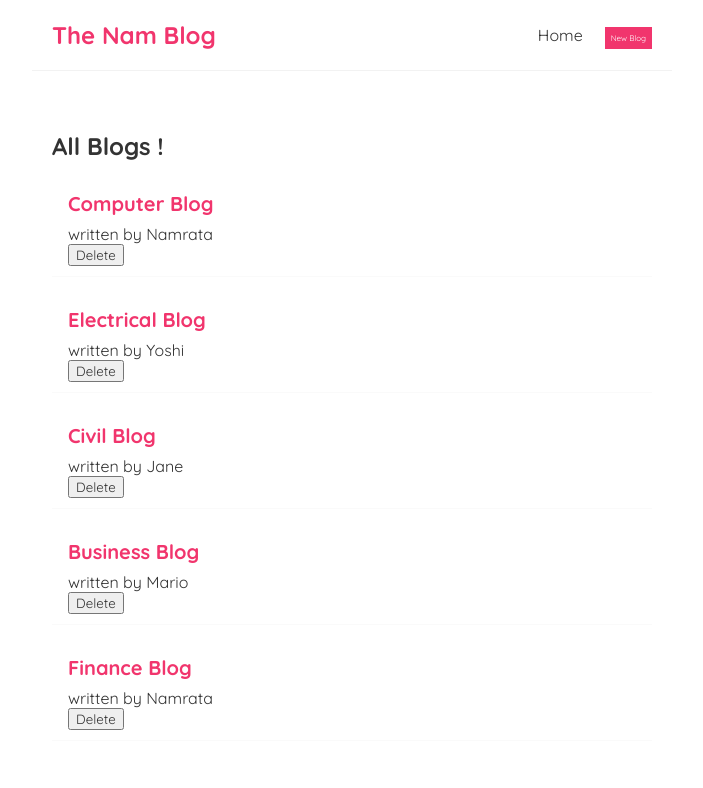
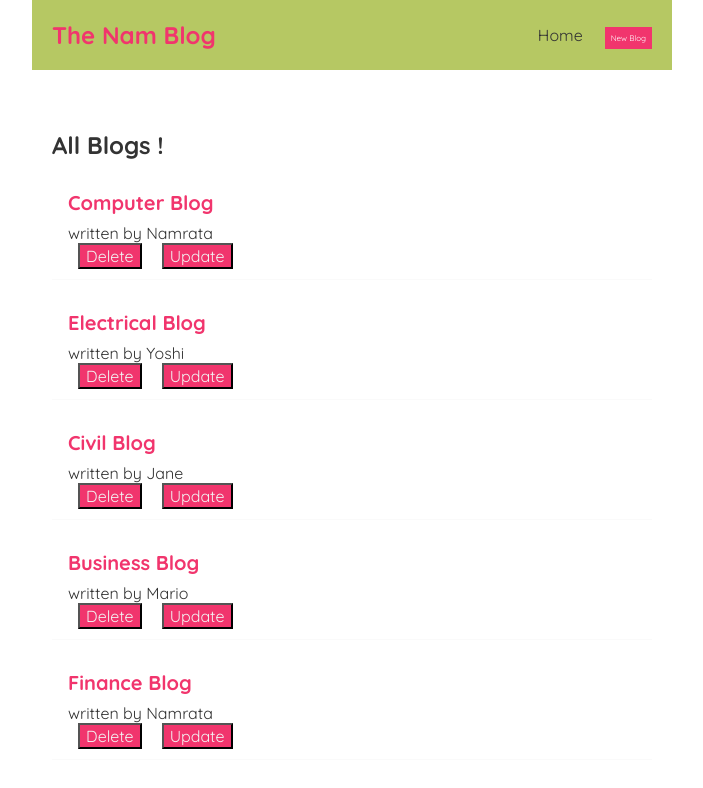
Before and after one commit to namratabhavsar/Complete-React, a React (Vite) app: page / in a window 1280 px wide. Shown: the top 788 px of the page, without its empty margins (288-991 px from the left). Built offline with nearby package versions, Linux system fonts and the light colour scheme.

Commit message:
function as prop Updates blog title

```diff
--- a/src/BlogList.jsx
+++ b/src/BlogList.jsx
@@ -1,7 +1,6 @@
-const BlogList= ({title,blogsprop,handleClick}) => {
+const BlogList= ({title,blogsprop,handleClick,updateTitle}) => {
 
     const blogs = blogsprop;
-
     return (
        <div className="blog-list">
         <h2>{title}</h2>
@@ -10,6 +9,7 @@ const BlogList= ({title,blogsprop,handleClick}) => {
                     <h2>{item.title}</h2>
                     <p>written by  {item.author}</p>
                     <button onClick={() => handleClick(item.id)}>Delete</button>
+                    <button onClick={() => updateTitle(item.id)}>Update</button>
                 </div>
             ))}
        </div>
--- a/src/Home.jsx
+++ b/src/Home.jsx
@@ -16,9 +16,14 @@ const Home = () => {
     const newBlogs = blogs.filter((item) => item.id !=id);
     SetBlogs(newBlogs);
    }
+
+   const updateTitle = (id) =>{
+    const updatedBlogs = blogs.filter((item) =>  item.id ==id ? item.title = "Updated Title" : item.title);
+    SetBlogs(updatedBlogs);
+   }
     return (
         <div className="home">
-           <BlogList blogsprop={blogs} title= {"All Blogs !"} handleClick={handleClick}/>
+           <BlogList blogsprop={blogs} title= {"All Blogs !"} handleClick={handleClick} updateTitle={updateTitle}/>
 
         </div>
      );
--- a/src/index.css
+++ b/src/index.css
@@ -11,7 +11,8 @@
   align-items: center;
   max-width: 600px;
   margin: 0 auto;
-  border-bottom: 1px solid #f2f2f2;
+  background-color: #9db62ebe;
+  color: #f2f2f2;
 }
 .navbar h1 {
   color: #f1356d;
@@ -46,3 +47,10 @@
   color: #f1356d;
   margin-bottom: 8px;
 }
+.blog-preview button {
+
+  margin: 0px 10px;
+  font-size: medium;
+  background-color: #f1356d;
+  color: #f2f2f2;
+}
```
